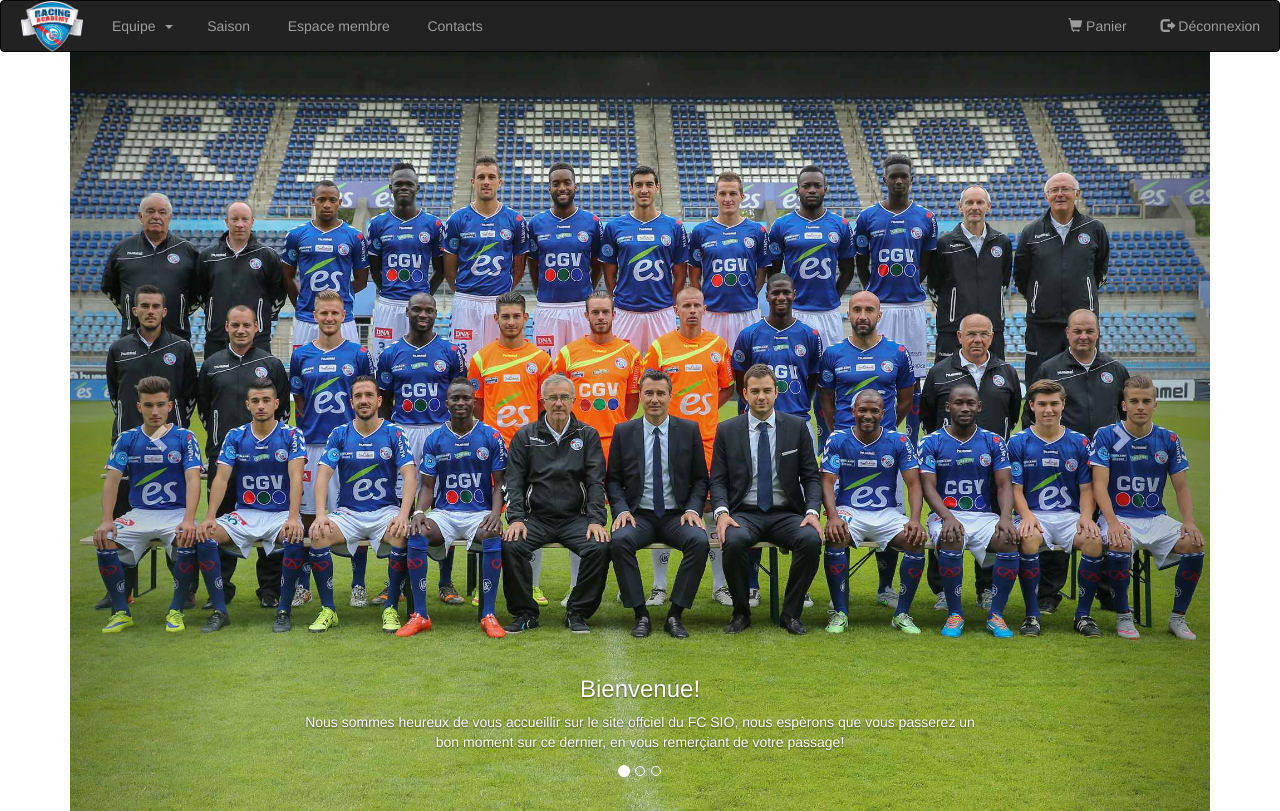
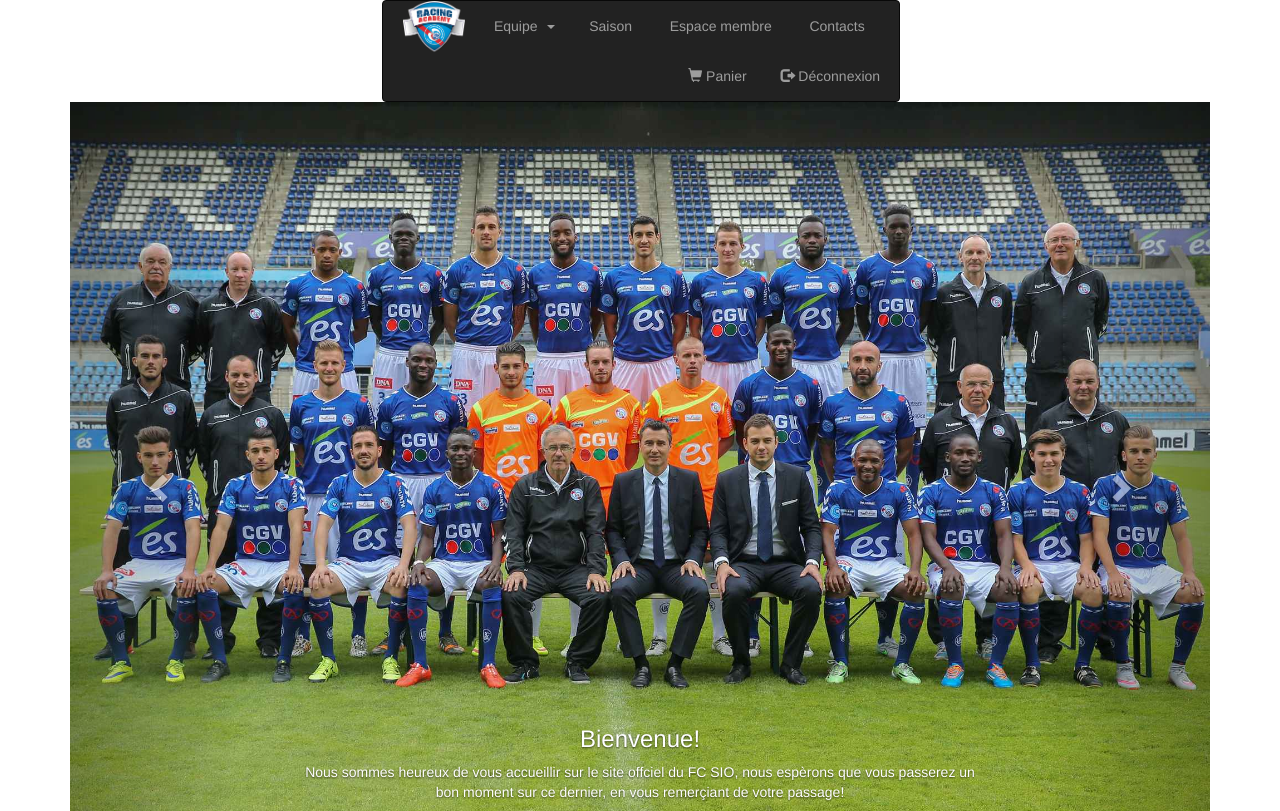
Before and after one commit to TSO68/projet-slam-web, a PHP site: page /index.php in a window 1280 px wide. Shown: the part 300-1111 px from the top of the page. Run offline with PHP 8.4, Linux system fonts and the light colour scheme; the visitor is signed in with stand-in values (Sample User, id 1).

Commit message:
petit oubli corrigé

```diff
--- a/header.php
+++ b/header.php
@@ -23,7 +23,7 @@
 	{
 	?>
 		<header>
-			<nav class="navbar navbar-inverse">
+			<nav class="navbar navbar-inverse" style="margin-left: 382px; margin-right: 380px">
 			  <div class="container-fluid">
 				<div class="navbar-header">
 				  <a class="navbar-brand" href="index.php"><img src ='Images/logo-racing-academy-2016.png' style="position:relative; top:-15px; left:5px;" width='62px'/></a>
```
